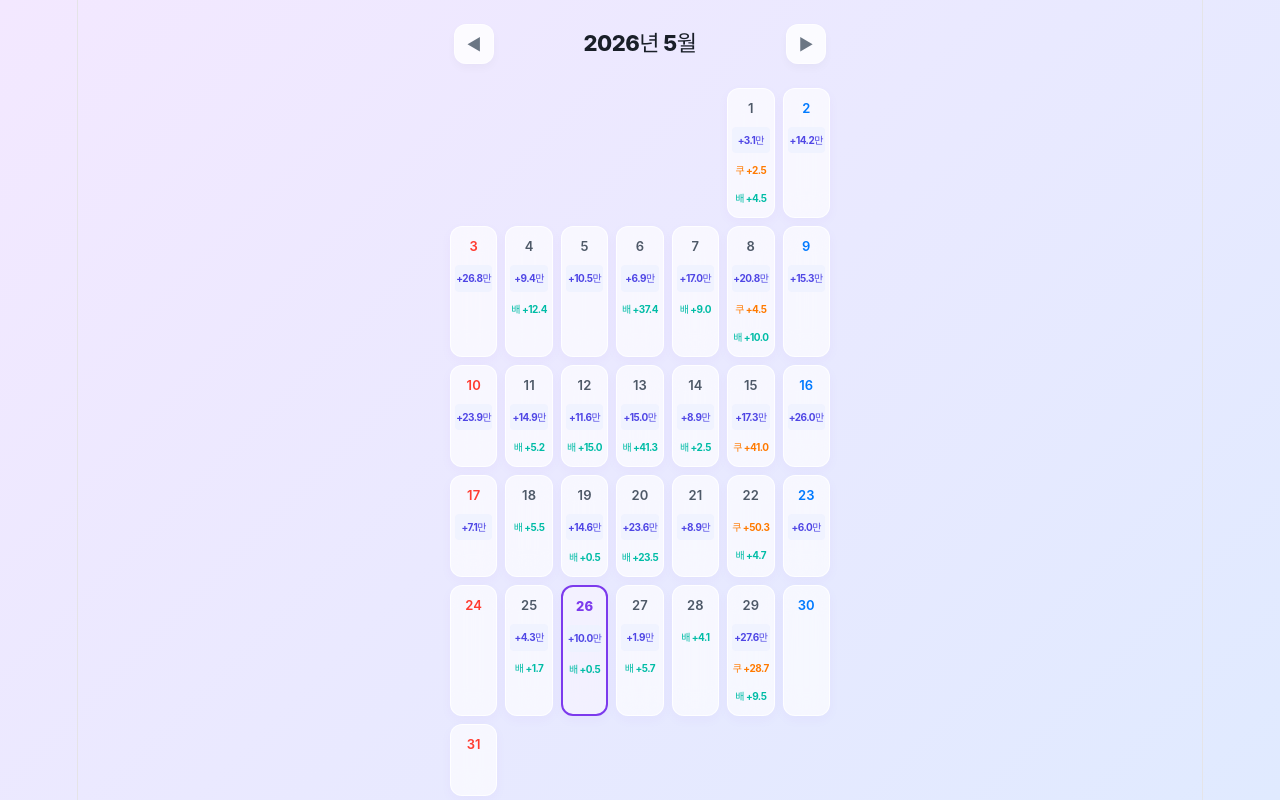
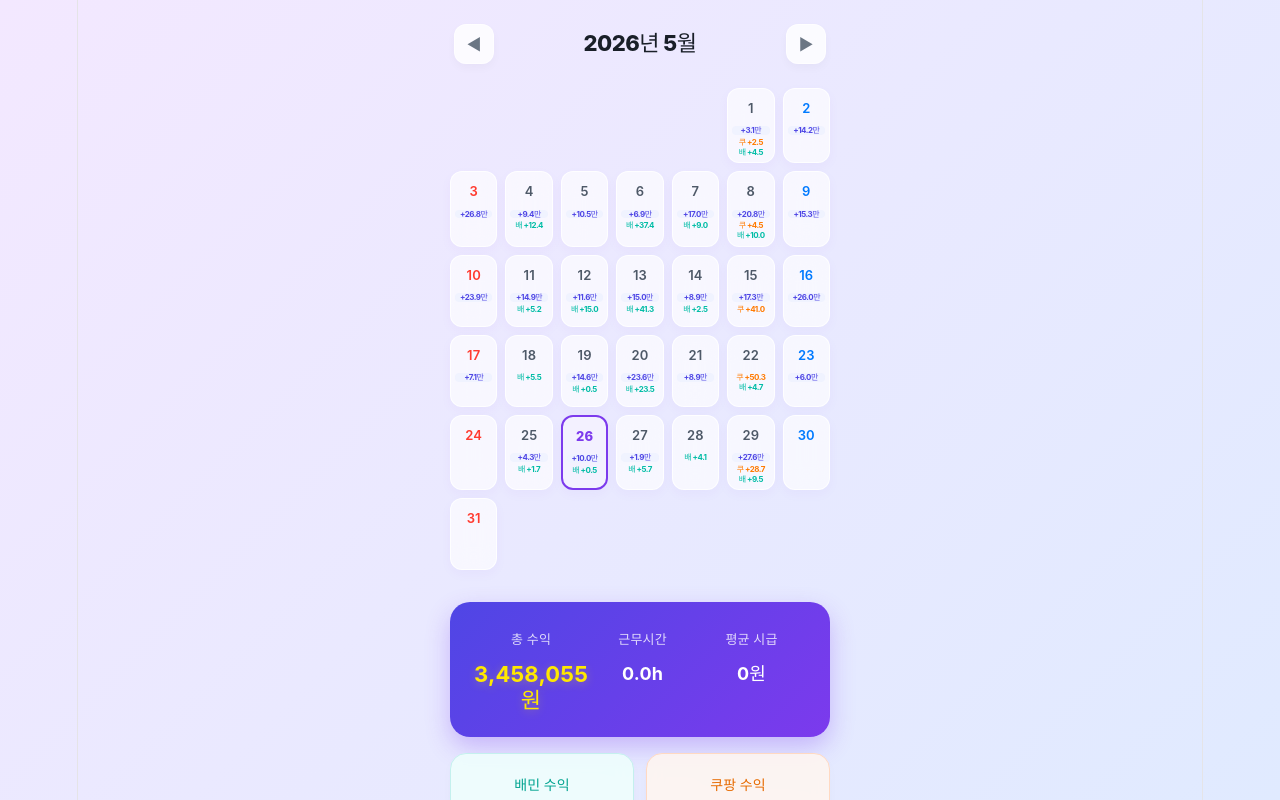
Before and after one commit to ovartang/gagebuddal, a React (Vite) app: page / in a window 1280 px wide. Shown: the top 800 px of the page. Built offline with nearby package versions, Linux system fonts and the light colour scheme; a web font is replaced by a local one.

Commit message:
Update App.css

```diff
--- a/src/App.css
+++ b/src/App.css
@@ -128,10 +128,11 @@ body {
 
 /* 달력 내 텍스트 (금액) */
 .income-text {
-  font-size: 10px;
+  font-size: 8px;
   font-weight: 700;
   text-align: center;
-  margin-top: 2px;
+  margin-top: 1px;
+  line-height: 1.1;
   letter-spacing: -0.5px;
 }
 
```
